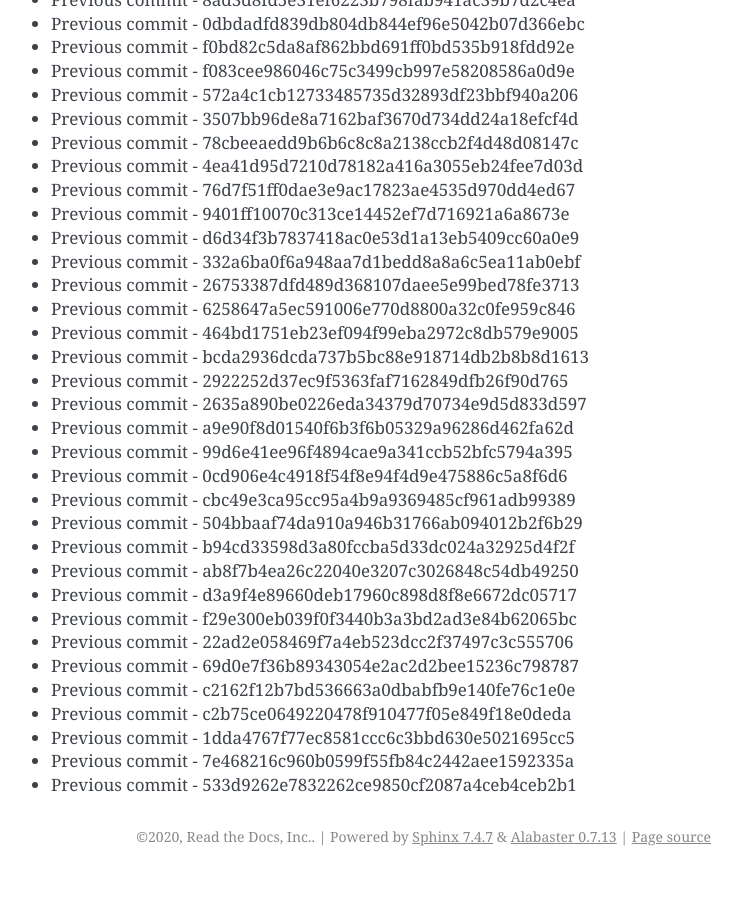
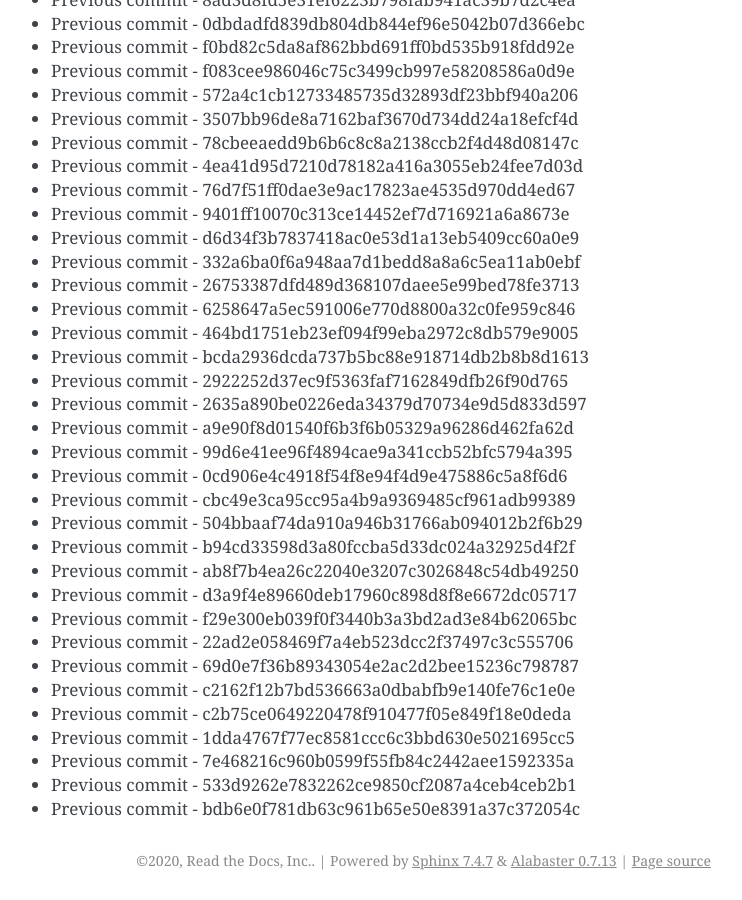
Before and after one commit to readthedocs/rtd-git-stresstest, a Sphinx documentation site: the page built from docs/updates.rst, in a window 1280 px wide and 900 px high, scrolled down 55912 px. Shown: the whole window, without its empty margins (399-1141 px from the left). Built offline with Sphinx 7.4.7, drawn with Linux system fonts in a browser that asks for light colours; before the commit the page ends 56788 px from its top, so only the background shows below that.

Commit message:
Generating commit from previous: bdb6e0f781db63c961b65e50e8391a37c372054c

```diff
--- a/docs/updates.rst
+++ b/docs/updates.rst
@@ -2381,3 +2381,4 @@ It can be tested for any performance characteristics.
 * Previous commit - 1dda4767f77ec8581ccc6c3bbd630e5021695cc5
 * Previous commit - 7e468216c960b0599f55fb84c2442aee1592335a
 * Previous commit - 533d9262e7832262ce9850cf2087a4ceb4ceb2b1
+* Previous commit - bdb6e0f781db63c961b65e50e8391a37c372054c
```
